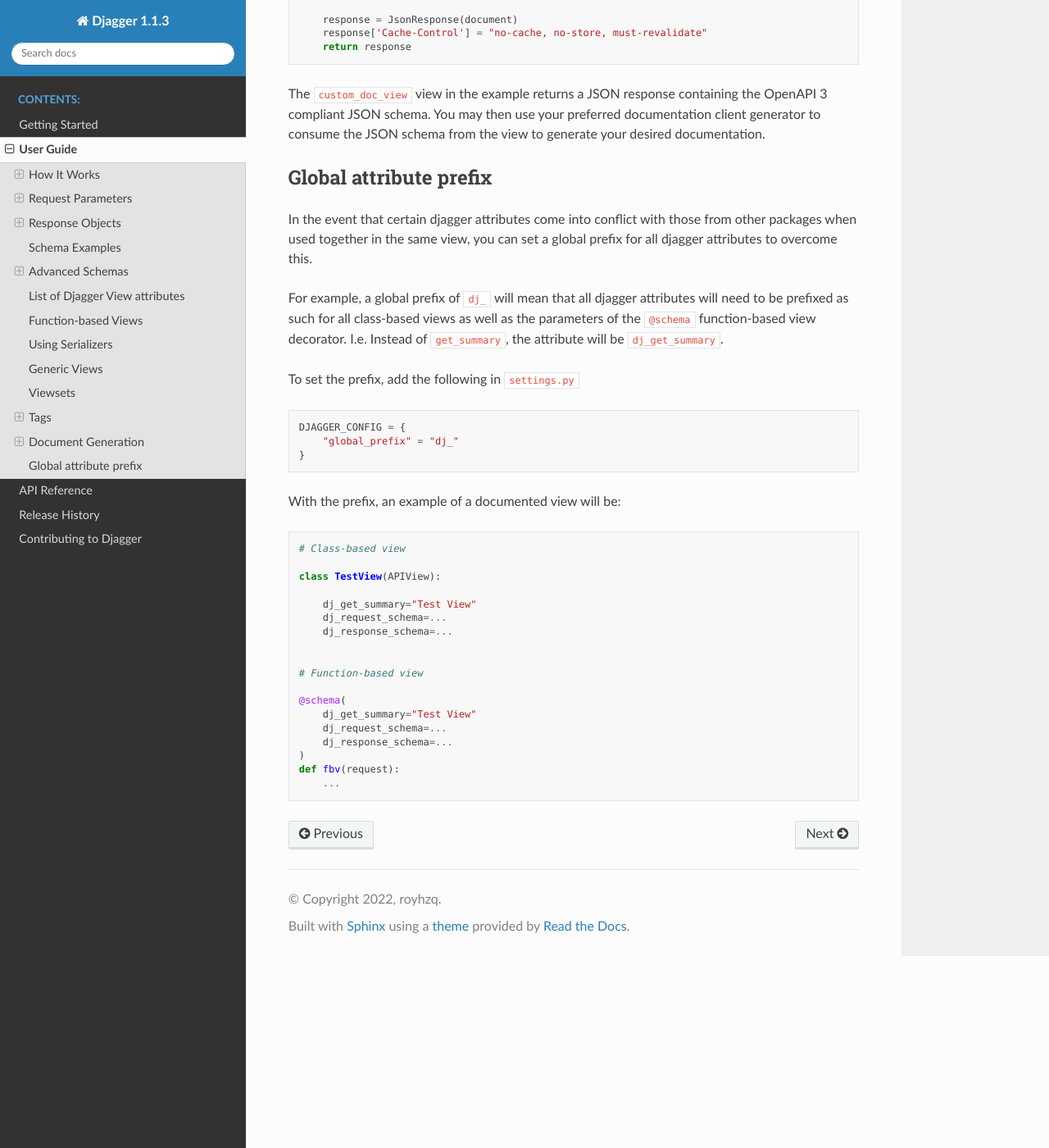
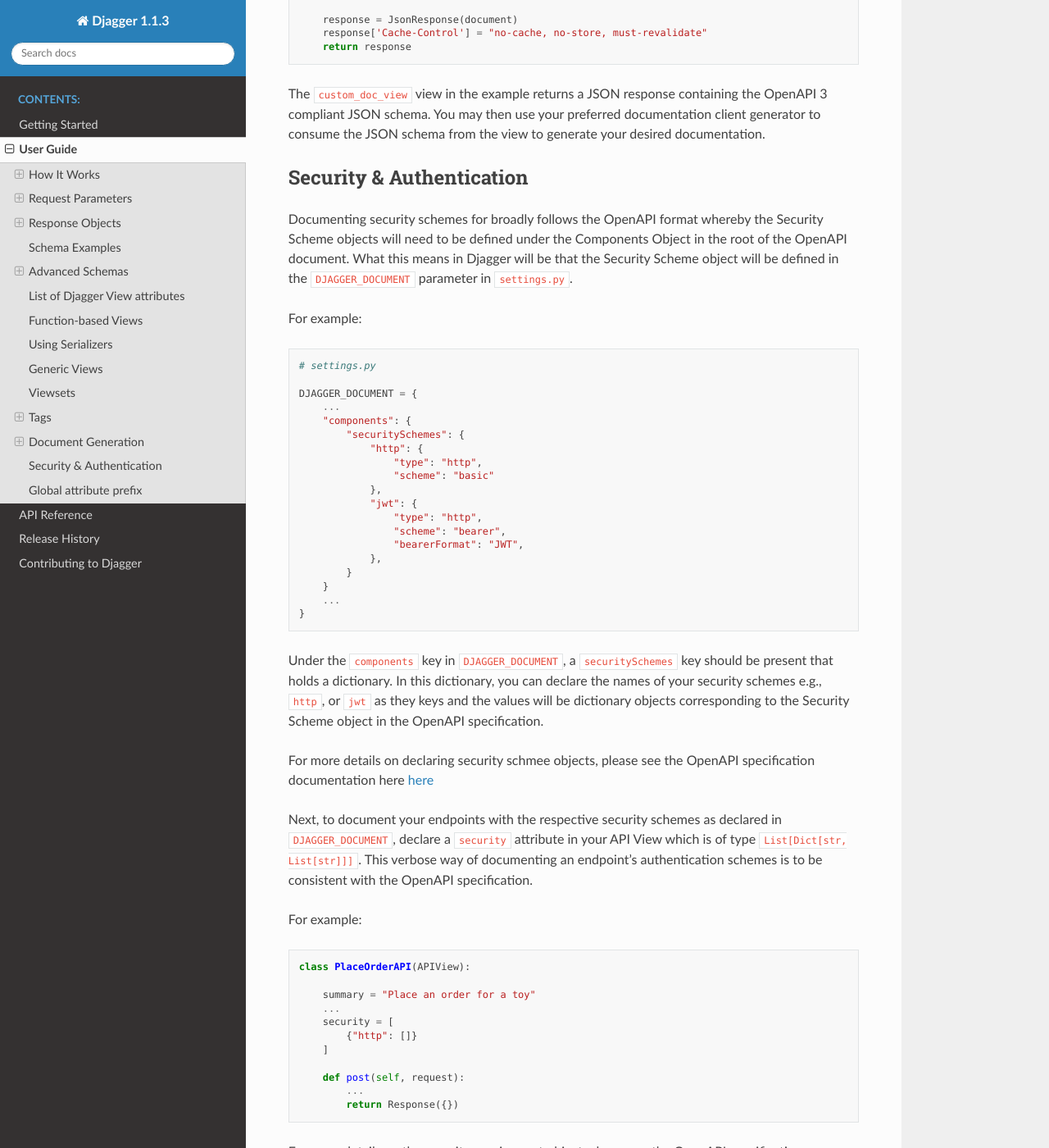
Before and after one commit to royhzq/djagger, a Sphinx documentation site: the page built from docs/source/user_guide.rst, in a window 1280 px wide and 1400 px high, scrolled down 15672 px. Shown: the whole window at 82% size. Built offline with Sphinx 7.4.7 and the Read the Docs theme 2.0.0, drawn with Linux system fonts in a browser that asks for light colours; some of the changed text lies outside the part shown.

Commit message:
Updated docs for Security & Authentication section

```diff
--- a/docs/source/user_guide.rst
+++ b/docs/source/user_guide.rst
@@ -831,6 +831,63 @@
 
 The ``custom_doc_view`` view in the example returns a JSON response containing the OpenAPI 3 compliant JSON schema. You may then use your preferred documentation client generator to consume the JSON schema from the view to generate your desired documentation.
 
+Security & Authentication
+-------------------------
+Documenting security schemes for broadly follows the OpenAPI format whereby the Security Scheme objects will need to be defined under the Components Object in the root of the OpenAPI document. What this means in Djagger will be that the Security Scheme object will be defined in the ``DJAGGER_DOCUMENT`` parameter in ``settings.py``.
+
+For example:
+
+.. code:: python
+
+    # settings.py
+
+    DJAGGER_DOCUMENT = {
+        ...
+        "components": {
+            "securitySchemes": {
+                "http": {
+                    "type": "http",
+                    "scheme": "basic"
+                },
+                "jwt": {
+                    "type": "http",
+                    "scheme": "bearer",
+                    "bearerFormat": "JWT",
+                },
+            }
+        }
+        ...
+    }
+
+Under the ``components`` key in ``DJAGGER_DOCUMENT``, a ``securitySchemes`` key should be present that holds a dictionary. In this dictionary, you can declare the names of your security schemes e.g., ``http``, or ``jwt`` as they keys and the values will be dictionary objects corresponding to the Security Scheme object in the OpenAPI specification.
+
+.. raw:: html
+
+    <p>For more details on declaring security schmee objects, please see the OpenAPI specification documentation here <a href="https://swagger.io/specification/#security-scheme-object" target="_blank">here</a></p>
+
+
+Next, to document your endpoints with the respective security schemes as declared in ``DJAGGER_DOCUMENT``, declare a ``security`` attribute in your API View which is of type ``List[Dict[str, List[str]]]``. This verbose way of documenting an endpoint's authentication schemes is to be consistent with the OpenAPI specification.
+
+For example:
+
+.. code:: python
+
+    class PlaceOrderAPI(APIView):
+
+        summary = "Place an order for a toy"
+        ...
+        security = [
+            {"http": []}
+        ]
+
+        def post(self, request):
+            ...
+            return Response({})
+
+.. raw:: html
+
+    <p>For more details on the security requirement object, please see the OpenAPI specification documentation here <a href="https://swagger.io/specification/#security-requirement-object" target="_blank">here</a></p>
+
 
 Global attribute prefix
 -----------------------
```
